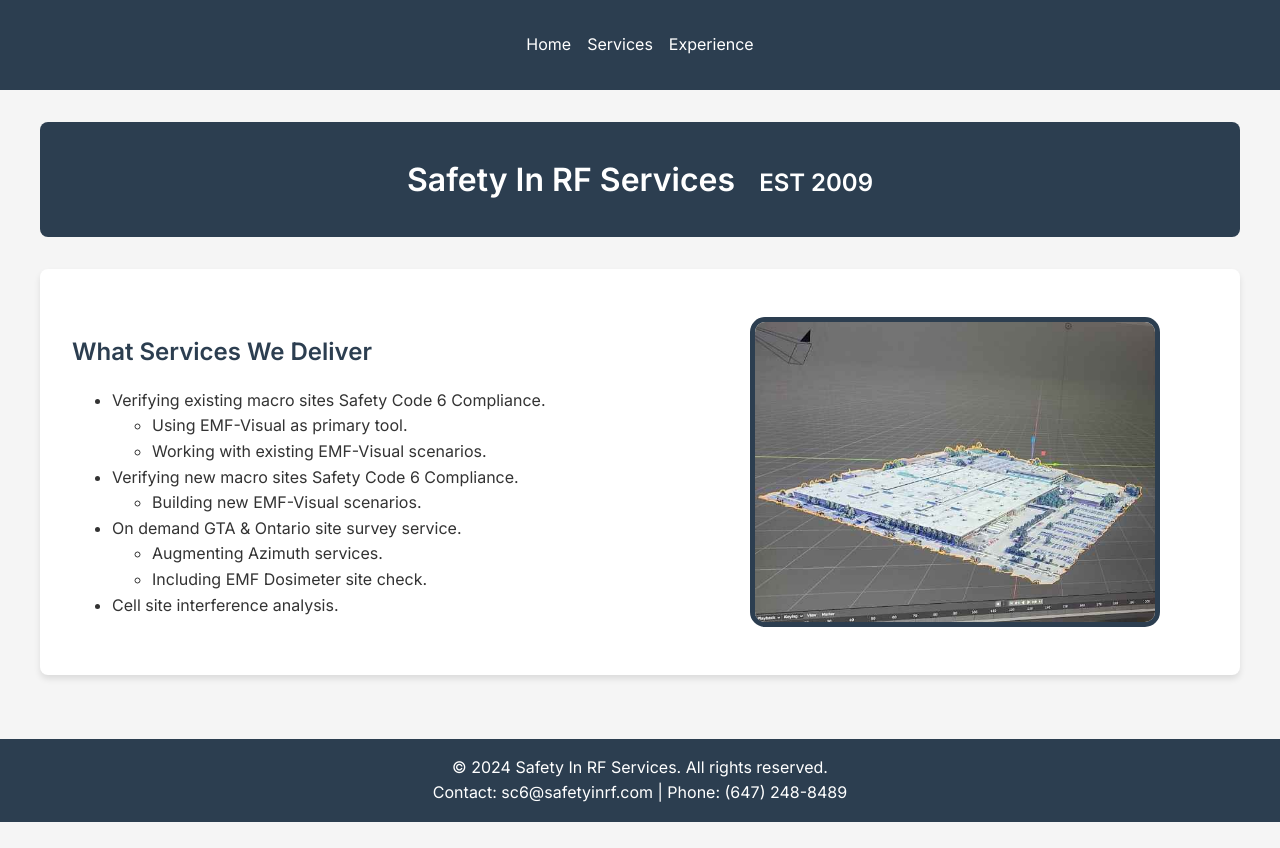
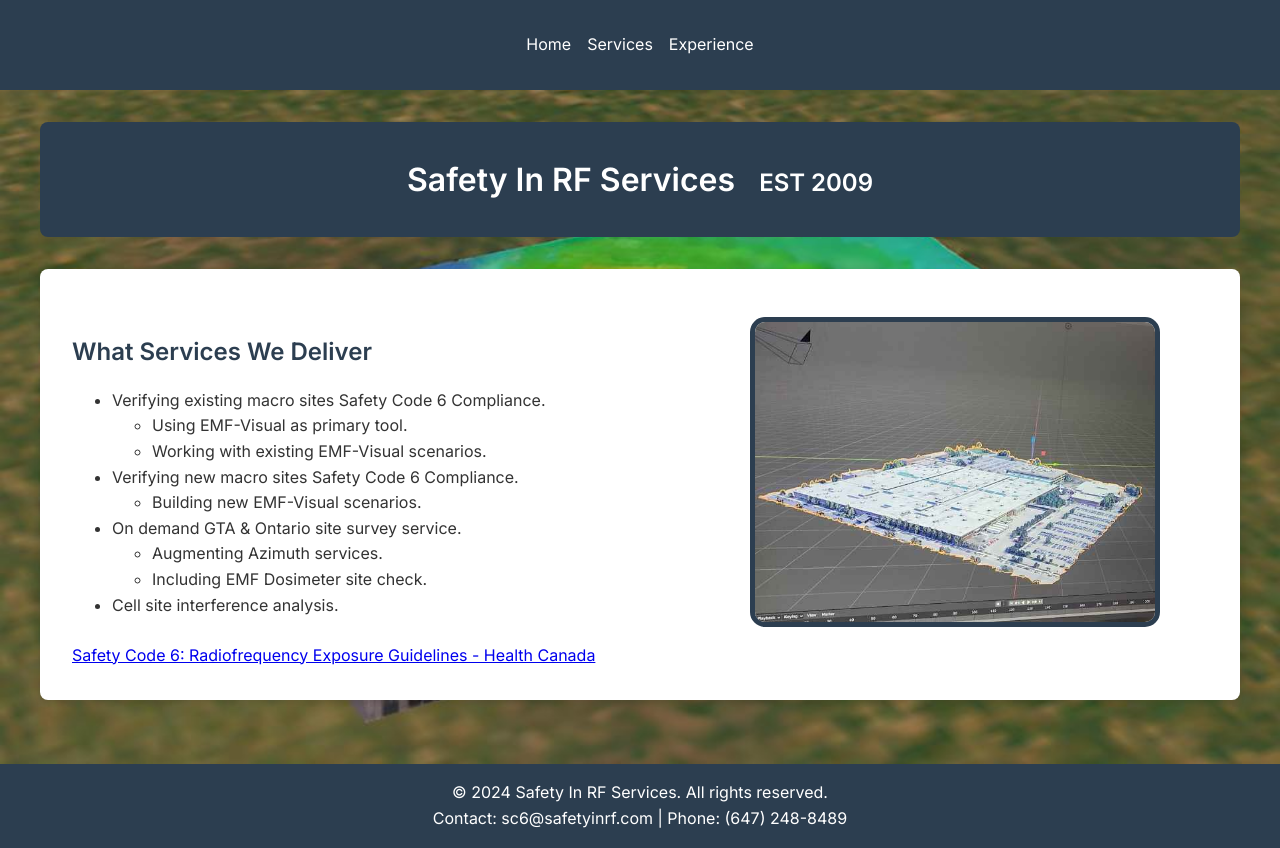
Before and after one commit to newbthatstuff/RFSafety, a plain HTML site: page services.html in a window 1280 px wide. Before the commit the page ends 822 px from the top, so only its background shows below. Drawn offline with Linux system fonts and the light colour scheme.

Commit message:
Updated Background, added hyperlink & small edits

```diff
--- a/services.html
+++ b/services.html
@@ -55,6 +55,11 @@
                     <img src="rogers.jpg" alt="Rogers Logo" class="services-logo">
                 </div>
             </div>
+            <div class="external-link">
+                <a href="https://www.canada.ca/en/health-canada/services/health-risks-safety/radiation/occupational-exposure-regulations/safety-code-6-radiofrequency-exposure-guidelines.html" target="_blank">
+                    Safety Code 6: Radiofrequency Exposure Guidelines - Health Canada
+                </a>
+            </div>
         </section>
     </main>
 
--- a/styles.css
+++ b/styles.css
@@ -15,7 +15,8 @@ body {
     color: var(--text-dark);
     margin: 0;
     padding: 0;
-    background-color: var(--background-light);
+    background: url('background.jpg') no-repeat center center fixed;
+    background-size: cover;
     display: flex;
     flex-direction: column;
     min-height: 100vh;
```
Also changed, not shown: index.html (+1 -1 lines), background.jpg (added).
